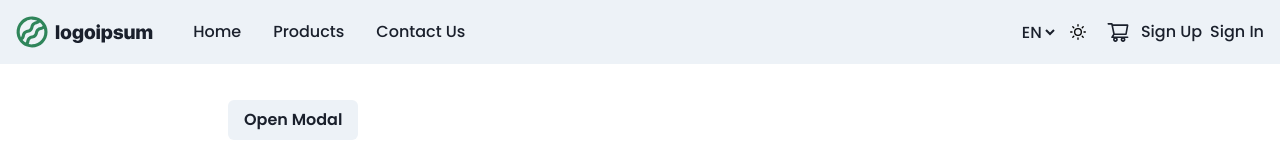
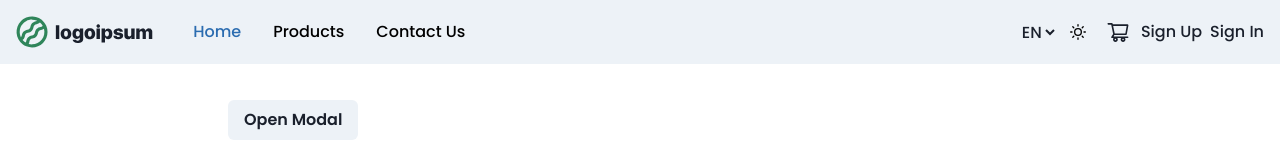
Before and after one commit to Samlogy/saas-ecommerce, a Next.js app in the folder front/: page / in a window 1280 px wide. Shown: the top 160 px of the page. Built offline with nearby package versions, Linux system fonts and the light colour scheme.

Commit message:
edit: nav bar (add link focused different style)

```diff
--- a/front/components/NavBar.tsx
+++ b/front/components/NavBar.tsx
@@ -22,13 +22,14 @@ import {
   Stack,
 } from '@chakra-ui/react';
 import { AiOutlineMenu, AiOutlineClose } from 'react-icons/ai';
+import { useRouter } from 'next/router';
 
 import { Logout, SelectLanguage, DarkModeToggle, ShoppingCartIcon } from "../components"
 import { useAuth, useShoppingCart } from "../store";
 
 const Links = [
   {
-    link: "/",
+    link: "",
     name: "Home"
   },
   {
@@ -41,13 +42,19 @@ const Links = [
   },
 ];
 
-const NavLink = ({ children, link }: { children: ReactNode, link: string }) => (
-  <Link href={`/${link}`}>
-    <Box px={2} py={1} rounded={'md'} _hover={{ textDecoration: 'none', bg: useColorModeValue('gray.200', 'gray.700') }}>
-      {children}
-    </Box>
-  </Link>
-);
+const NavLink = ({ children, link, exact=false }: { children: ReactNode, link: string, exact?: boolean }) => {
+  const { pathname } = useRouter();
+  const isActive = pathname === `/${link}`
+
+  return(
+    <Link href={`${link}`}>
+      <Box px={2} py={1} rounded={'md'} color={isActive ? "blue.600" : "black"}
+          _hover={{ textDecoration: 'none', cursor: 'pointer', bg: useColorModeValue('gray.200', 'gray.700') }}>
+        {children}
+      </Box>
+    </Link>
+  )
+};
 
 export default function NavBar() {
   const { isOpen, onOpen, onClose } = useDisclosure();
@@ -73,7 +80,7 @@ export default function NavBar() {
             <Box> <Logo /> </Box>
             <HStack as={'nav'} spacing={4} display={{ base: 'none', md: 'flex' }}>
               {Links.map((link: any) => (
-                <NavLink key={link.link} link={link.link}> {link.name} </NavLink>
+                <NavLink key={link.link} link={link.link} exact={link.name === 'home' ? true : false}> {link.name} </NavLink>
               ))}
             </HStack>
           </HStack>
```
